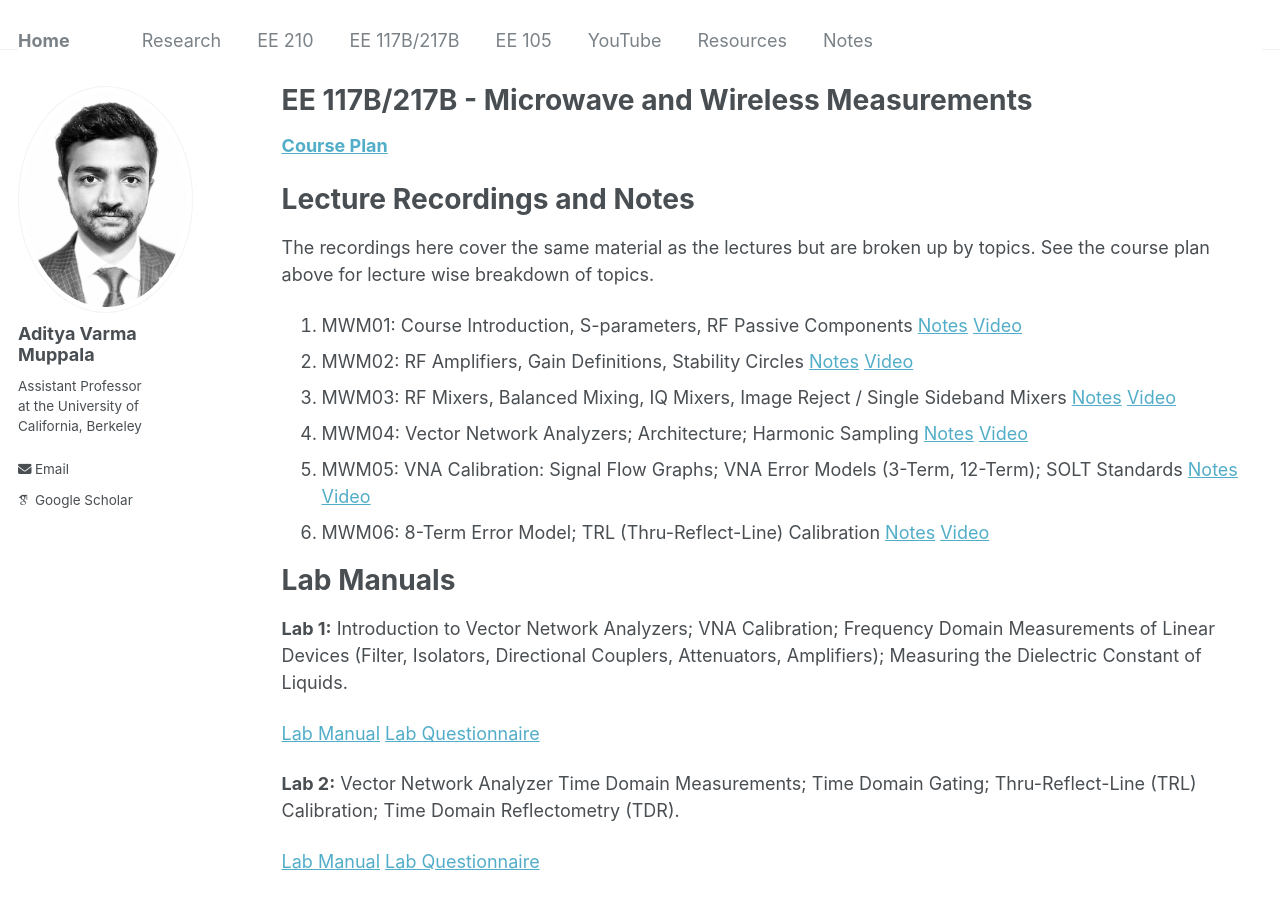
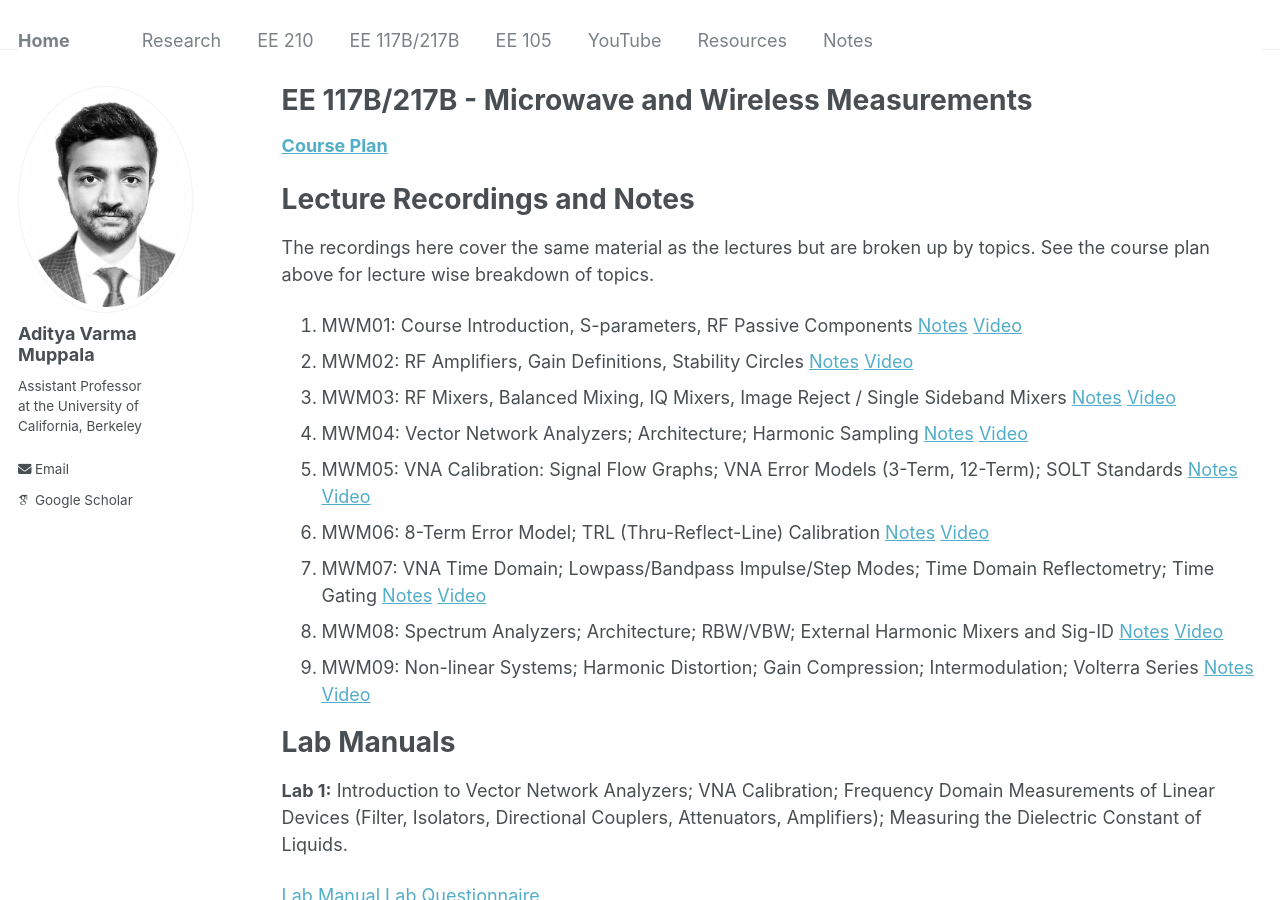
Before and after one commit to AdityaMuppala/adityamuppala.github.io, a Jekyll site: the page built from _pages/teaching117B217B.md, in a window 1280 px wide and 900 px high. Built offline with Jekyll 4.4.1, drawn with Linux system fonts in a browser that asks for light colours; some web fonts are replaced.

Commit message:
Update teaching117B217B.md

```diff
--- a/_pages/teaching117B217B.md
+++ b/_pages/teaching117B217B.md
@@ -14,6 +14,9 @@ The recordings here cover the same material as the lectures but are broken up by
 4. MWM04: Vector Network Analyzers; Architecture; Harmonic Sampling [Notes](https://adityamuppala.github.io/assets/EE_117B217B/EE117B217B_Lec4.pdf) [Video](https://youtu.be/j3dOYxKz_us)
 5. MWM05: VNA Calibration: Signal Flow Graphs; VNA Error Models (3-Term, 12-Term); SOLT Standards [Notes](https://adityamuppala.github.io/assets/EE_117B217B/EE117B217B_Lec5.pdf) [Video](https://youtu.be/icSjHJRpwKM)
 6. MWM06: 8-Term Error Model; TRL (Thru-Reflect-Line) Calibration [Notes](https://adityamuppala.github.io/assets/EE_117B217B/EE117B217B_Lec6.pdf) [Video](https://youtu.be/os-ziKtKmDw)
+7. MWM07: VNA Time Domain; Lowpass/Bandpass Impulse/Step Modes; Time Domain Reflectometry; Time Gating [Notes](https://adityamuppala.github.io/assets/EE_117B217B/EE117B217B_Lec7.pdf) [Video](https://youtu.be/fictccPdU2Y)
+8. MWM08: Spectrum Analyzers; Architecture; RBW/VBW; External Harmonic Mixers and Sig-ID [Notes](https://adityamuppala.github.io/assets/EE_117B217B/EE117B217B_Lec8.pdf) [Video](https://youtu.be/w705YW4YF6I)
+9. MWM09: Non-linear Systems; Harmonic Distortion; Gain Compression; Intermodulation; Volterra Series [Notes](https://adityamuppala.github.io/assets/EE_117B217B/EE117B217B_Lec9.pdf) [Video](https://youtu.be/3-JFS1EIaE0)
 
 # Lab Manuals
 
```
